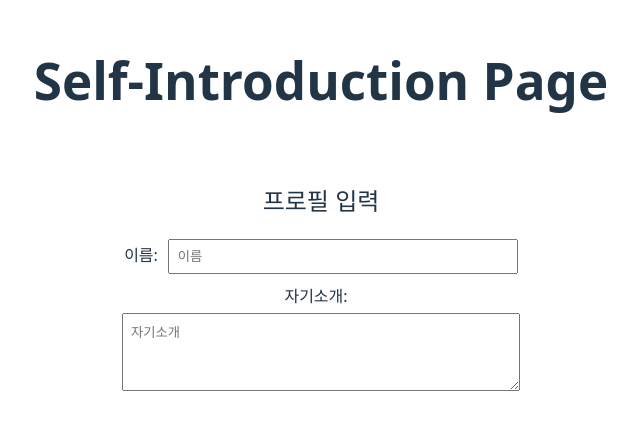
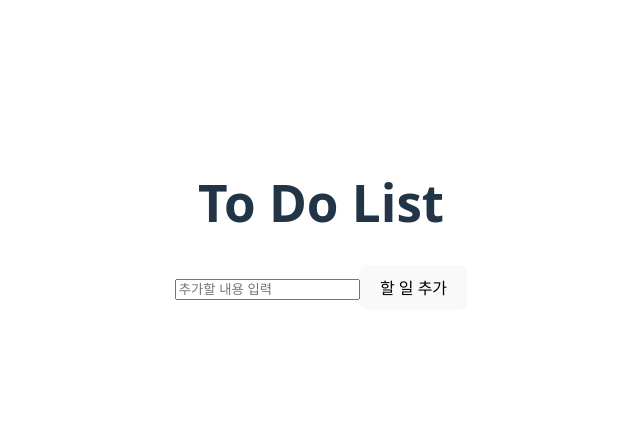
Before and after one commit to jjjuun-debug/practice-fe, a React (Vite) app: page / in a window 1280 px wide. Shown: the part 175-604 px from the top of the page, without its empty margins (319-959 px from the left). Built offline with nearby package versions, Linux system fonts and the light colour scheme.

Commit message:
feat: day3

```diff
--- a/src/App.jsx
+++ b/src/App.jsx
@@ -2,16 +2,13 @@ import { useState } from 'react'
 import reactLogo from './assets/react.svg'
 import viteLogo from '/vite.svg'
 import './App.css'
-import UserProfile from "./components/day3/UserProfile.jsx"
+import TodoList from "./components/day4/TodoList.jsx"
 
 function App() {
   return (
-    <div className="App">
-      <header className="App-header">
-        <h1>Self-Introduction Page</h1>
-      </header>
+    <div className="TodoList">
       <main>
-        <UserProfile />
+        <TodoList />
       </main>
     </div>
   );
--- /dev/null
+++ b/src/components/day4/OutlineInput.jsx
@@ -0,0 +1,13 @@
+function OutlineInput({ placeholder, value, onChange }) {
+  return (
+    <input
+      type="text"
+      className="outline-input"
+      placeholder = {placeholder}
+      value = {value}
+      onChange = {onChange}
+    />
+  );
+}
+
+export default OutlineInput;
--- /dev/null
+++ b/src/components/day4/PrimaryButton.jsx
@@ -0,0 +1,12 @@
+function PrimaryButton ({label, onClick}) {
+  return (
+    <button
+      className="primary-button"
+      onClick={onClick} // 클릭하면 props로 받은 onClick 함수 실행
+    >
+      {label}
+    </button>
+  )
+}
+
+export default PrimaryButton;
--- /dev/null
+++ b/src/components/day4/TextButton.jsx
@@ -0,0 +1,12 @@
+function TextButton ({label, onClick}) {
+  return (
+    <p
+      className="text-button"
+      onClick={onClick} // 클릭하면 props로 받은 onClick 함수 실행
+    >
+      {label}
+    </p>
+  )
+}
+
+export default TextButton;
--- /dev/null
+++ b/src/components/day4/ToDo.jsx
@@ -0,0 +1,15 @@
+function ToDo ({isComplete, value, onClick}) {
+  return (
+    <div
+      className="to-do"
+      data-is-complete={isComplete}
+      onClick={onClick}
+    >
+
+    <p>{isComplete && <span>&#10004;</span>}</p>
+    <p>{value}</p>
+    </div>
+  )
+}
+
+export default ToDo;
--- /dev/null
+++ b/src/components/day4/TodoList.jsx
@@ -0,0 +1,73 @@
+import { useState } from 'react';
+
+import OutlineInput from './OutlineInput';
+import PrimaryButton from './PrimaryButton';
+import TextButton from './TextButton';
+import ToDo from './ToDo';
+
+
+function TodoList() {
+    const [inputValue, setInputValue] = useState('');
+    const [toDoList, setToDoList] = useState([]);
+
+    const handleChange = (event) => {
+    setInputValue(event.target.value);
+    };
+
+    const addToDo = () => {
+        setToDoList((current) => [...current, { isComplete: false, value: inputValue }]);
+        setInputValue('');
+    };
+
+    const toggleComplete = (index) => {
+        setToDoList((current) => current.map((toDo, toDoIndex) => {
+        if (toDoIndex === index) {
+        const newToDo = Object.assign({}, toDo);
+        newToDo.isComplete = !newToDo.isComplete;
+        return newToDo;
+    } else {
+        return toDo;
+    }
+    }));
+    };
+
+    const isUncompletedToDo = toDo => !toDo.isComplete;
+
+    const getUncompletedToDoList = () => toDoList.filter(isUncompletedToDo);
+
+    const removeAllCompletedToDo = () => {
+        setToDoList((current) => current.filter(isUncompletedToDo));
+    };
+
+    return (
+        <div className="app">
+        <h1 className="app-title">To Do List</h1>
+
+        <div className="app-form">
+            <OutlineInput
+                placeholder="추가할 내용 입력"
+                value={inputValue}
+                onChange={handleChange}
+            />
+
+            <PrimaryButton
+            label="할 일 추가"
+            onClick={addToDo}
+            />
+        </div>
+
+      <div className="app-list">
+        {toDoList.map((toDo, index) =>
+          <ToDo
+            key={index}
+            isComplete={toDo.isComplete}
+            value={toDo.value}
+            onClick={() => toggleComplete(index)}
+          />
+        )}
+      </div>
+    </div>
+  );
+}
+
+export default TodoList;
```
